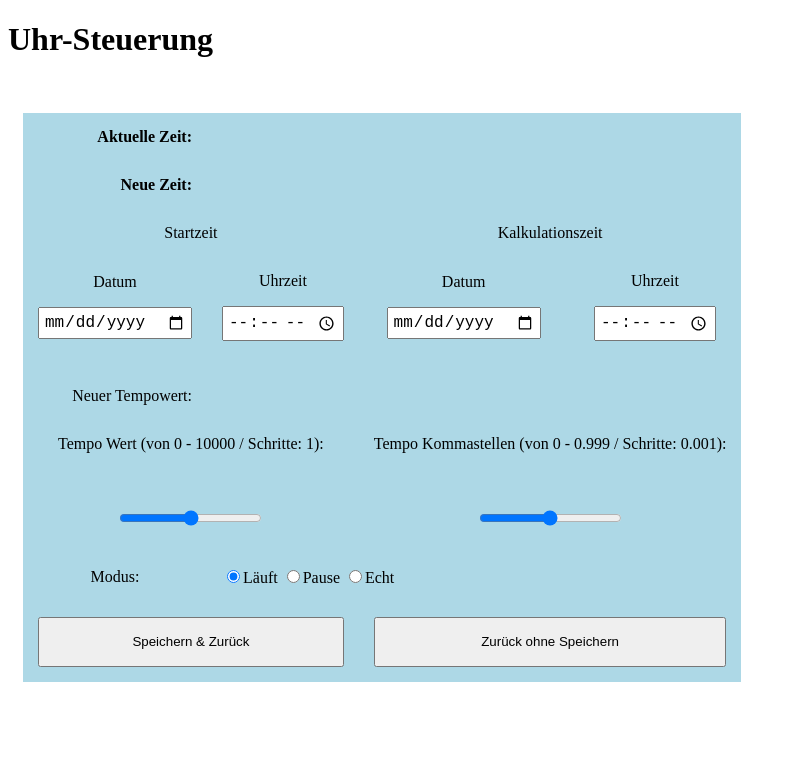
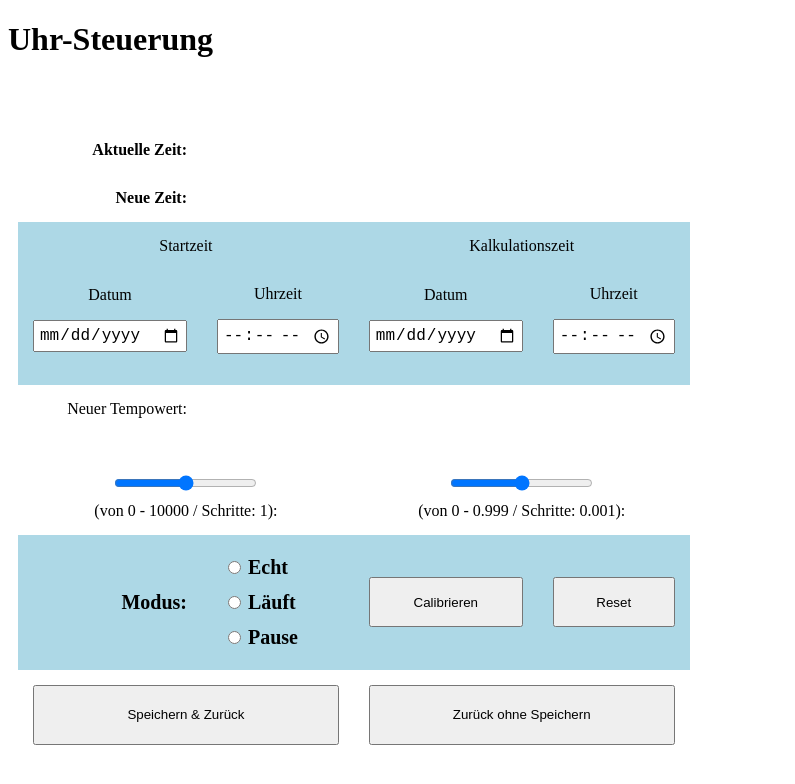
Before and after one commit to doku2525/Brainblaster, a Flask app: template src/views/templates/editor_lernuhr.html in a window 1280 px wide. Shown: the top 784 px of the page, without its empty margins (0-795 px from the left). Run offline with Flask 3, Linux system fonts and the light colour scheme; the template is opened without the code that fills it, so the values that code supplies are empty.

Commit message:
Das Problem mit Modus vorerst geloest. Bin dabei, das Problem mit Update nach reset() und calibrate() zu loesen. Alle Tests OK!

```diff
--- a/main.py
+++ b/main.py
@@ -1,5 +1,5 @@
 import time
-import json
+# import json
 
 from src.classes.lernuhr import Lernuhr
 from src.classes.vokabeltrainercontroller import VokabeltrainerController
@@ -7,6 +7,7 @@ from src.classes.vokabeltrainermodell import VokabeltrainerModell
 from src.repositories.vokabelkarten_repository import InMemoryVokabelkartenRepository, JSONDateiformatVokabelkarte
 from src.repositories.vokabelbox_repository import InMemeoryVokabelboxRepository, JSONDateiformatVokabelbox
 from src.views.flaskview import FlaskView
+import src.utils.utils_io as u_io
 
 
 def main() -> None:
@@ -20,7 +21,8 @@ if __name__ == "__main__":
                                                       speicher_methode=JSONDateiformatVokabelkarte),
         vokabelboxen=InMemeoryVokabelboxRepository(dateiname='daten/data/vokabelboxen.JSON',
                                                    speicher_methode=JSONDateiformatVokabelbox))
-    uhr = Lernuhr.lade_aus_jsondatei("daten/data/uhrzeit.json")
+    uhr = Lernuhr.from_iso_dict(u_io.lese_aus_jsondatei("daten/data/uhrzeit.json"))
+    # Lernuhr.lade_aus_jsondatei("daten/data/uhrzeit.json")
 
     flask_html_view = FlaskView()
     flask_html_view.start_server()
--- a/src/views/flaskview.py
+++ b/src/views/flaskview.py
@@ -3,7 +3,7 @@ from flask import Flask, jsonify, render_template, request, redirect, url_for
 import inspect
 from threading import Thread
 import time
-
+import json
 
 # Dictionary mit den Zustaenden, die eigene Routen haben.
 # TODO Wird noch nicht benutzt
@@ -74,7 +74,8 @@ class FlaskView:
                                    start_zeit_uhrzeit=self.data['neue_uhr']['start_zeit'][11:-7],
                                    tempo_wert=int(self.data['neue_uhr']['tempo'] // 1),
                                    tempo_kommastellen=round(self.data['neue_uhr']['tempo'] % 1, 3),
-                                   neue_uhr=self.data['neue_uhr'])
+                                   modus=self.data['neue_uhr']['modus'],
+                                   neue_uhr=jsonify(self.data['neue_uhr']))
 
         @self.app.route('/kommando/<cmd>')
         def antwort(cmd):
@@ -93,8 +94,7 @@ class FlaskView:
             print(f" {self.data['aktuelle_uhrzeit']} ")
             return jsonify({'aktuelle_uhrzeit': self.data['aktuelle_uhrzeit'][:-7],
                             'neue_uhrzeit': self.data['neue_uhrzeit'][:-7],
-                            'neue_uhr': f"{self.data['neue_uhr']}"}
-                           )
+                            'neue_uhr': self.data['neue_uhr']})
 
         @self.app.route('/kommando_konsole/<cmd>')
         def kommando_konsole(cmd):
--- a/src/views/templates/editor_lernuhr.html
+++ b/src/views/templates/editor_lernuhr.html
@@ -8,12 +8,12 @@ table {
   /* width: 75%; */
   border-collapse: separate;
   border-spacing: 0; /* Entfernt zusätzlichen Abstand zwischen Zellen */
-  padding: 15px;
+  padding: 10px;
 }
-tr {
+tr.kalk_start_row {
   background-color: lightblue;
   border-bottom: 2px solid white;
-  padding: 25px; /* Passt den inneren Abstand an */
+  padding: 5px; /* Passt den inneren Abstand an */
 }
 td {
   border: none;
@@ -31,9 +31,13 @@ input[type="time"] {
 input[type="range"] {
   padding: 7px;
 }
+.optionen_button {
+    width: 100%;
+    height: 50px;
+}
 td button {
     width: 100%;
-    height: 50px;
+    height: 60px;
 }
 .laufende_zeit {
     font-size: 32px;
@@ -45,11 +49,22 @@ td button {
     text-align: right;
     font-weight: bold;
 }
+.modis {
+    padding: 6px;
+}
+.modi_namen {
+    /* color: blue; */
+    font-size: 20px;
+    text-align: left;
+    font-weight: bold;
+}
+
 </style>
 </head>
 <body>
     <h1>Uhr-Steuerung</h1>
     <div class="menue" id="neue_uhr">{{neue_uhr}}</div><br>
+    <div class="menue" id="testausgabe"></div><br>
     <table>
         <tr class="laufende_zeit">
             <td class="label_laufende_zeit"><label class="label_laufende_zeit">Aktuelle Zeit:</label></td>
@@ -61,67 +76,79 @@ td button {
             <td class="laufende_zeit" colspan="3">
                 <label class="laufende_zeit" id="neue_uhrzeit">{{neue_uhrzeit}}</label></td>
         </tr>
-        <tr>
+        <tr class="kalk_start_row">
             <td style="text-align: center;" colspan="2"><label>Startzeit</label></td>
             <td style="text-align: center;" colspan="2"><label>Kalkulationszeit</label></td>
         </tr>
-        <tr>
+        <tr class="kalk_start_row">
             <td style="text-align: center;"><label>Datum</label>
                 <p>
                     <input type="date" id="date_start_zeit_datum"
-                       name="date_start_zeit_datum" value={{ start_zeit_datum }}>
+                       name="date_start_zeit_datum" value="">
                 </p>
             </td>
             <td style="text-align: center;"><label>Uhrzeit</label>
                 <p>
                     <input type="time" id="time_start_zeit_uhrzeit"
-                       name="time_start_zeit_uhrzeit" value={{ start_zeit_uhrzeit }}>
+                       name="time_start_zeit_uhrzeit" value="">
                 </p>
             </td>
             <td style="text-align: center;"><label>Datum</label>
                 <p>
                     <input type="date" id="date_kalkulations_zeit_datum"
-                       name="date_kalkulations_zeit_datum" value={{ kalkulations_zeit_datum }}>
+                       name="date_kalkulations_zeit_datum" value="">
                 </p>
             </td>
             <td style="text-align: center;"><label>Uhrzeit</label>
                 <p>
                     <input type="time" id="time_kalkulations_zeit_uhrzeit"
-                       name="time_kalkulations_zeit_uhrzeit" value={{ kalkulations_zeit_uhrzeit }}>
+                       name="time_kalkulations_zeit_uhrzeit" value="">
                 </p>
             </td>
         <tr>
             <td><label>Neuer Tempowert:</label></td>
-            <td colspan="3" style="text-align: center; font-size: 20px;">
-                <label id="neuer_tempo_wert">{{ tempo_wert + tempo_kommastellen }}</label>
+            <td colspan="3" style="text-align: left; font-size: 20px;">
+                <label id="neuer_tempo_wert"></label>
             </td>
         </tr>
         <tr>
             <td colspan="2" style="text-align: center;">
-                <label for="tempo_wert">Tempo Wert (von 0 - 10000 / Schritte: 1):</label></td>
+                <label id="tempo_wert_value"></label><br>
+                <input type="range"
+                       id="tempo_wert" name="tempo_wert" min="0" max="10000" step="1" value=""><br>
+                <label for="tempo_wert">(von 0 - 10000 / Schritte: 1):</label>
+            </td>
             <td colspan="2" style="text-align: center;">
-                <label for="tempo_kommastellen">Tempo Kommastellen (von 0 - 0.999 / Schritte: 0.001):</label></td>
+                <label id="tempo_kommastellen_value"></label><br>
+                <input type="range" id="tempo_kommastellen" name="tempo_kommastellen"
+                       min="0" max="0.999" step="0.001" value=""><br>
+                <label for="tempo_kommastellen">(von 0 - 0.999 / Schritte: 0.001):</label>
+            </td>
+        </tr>
+        <tr class="kalk_start_row">
+            <td style="text-align: right;"><label class="modi_namen">Modus:</label></td>
+            <td style="text-align: left;">
+                <div class="modis">
+                    <input type="radio" id="modus_echt_button" name="modus" value="ze">
+                    <label class="modi_namen" id="modus_label_echt">Echt</label>
+                </div>
+                <div class="modis">
+                    <input type="radio" id="modus_laeuft_button" name="modus" value="zl">
+                    <label class="modi_namen" id="modus_label_laeuft">Läuft</label>
+                </div>
+                <div class="modis">
+                    <input type="radio" id="modus_pause_button" name="modus" value="zp">
+                    <label class="modi_namen" id="modus_label_pause">Pause</label>
+                </div>
+            </td>
+            <td>
+                <button class="optionen_button" type="button" onclick="calibriereLernuhr()">Calibrieren</button>
+            </td>
+            <td>
+                <button class="optionen_button" type="button" onclick="resetLernuhr()">Reset</button>
+            </td>
 
         </tr>
-        <tr>
-            <td colspan="2" style="text-align: center;">
-                <label id="tempo_wert_value">{{ tempo_wert }}</label><br>
-                <input type="range"
-                       id="tempo_wert" name="tempo_wert" min="0" max="10000" step="1" value={{ tempo_wert }}>
-            </td>
-            <td colspan="2" style="text-align: center;">
-                <label id="tempo_kommastellen_value">{{ tempo_kommastellen }}</label><br>
-                <input type="range"
-                       id="tempo_kommastellen" name="tempo_kommastellen" min="0" max="0.999" step="0.001" value={{ tempo_kommastellen }}>
-            </td>
-        </tr>
-        <tr>
-            <td style="text-align: center;"><label>Modus:</label></td>
-            <td colspan="3" style="text-align: left;">
-                <input type="radio" name="modus" value="LAEUFT" checked>Läuft
-                <input type="radio" name="modus" value="PAUSE">Pause
-                <input type="radio" name="modus" value="ECHT">Echt
-            </td></tr>
         <tr>
             <td colspan="2" style="text-align: center">
                 <button type="button" onclick="speicherLernuhr()">Speichern & Zurück</button></td>
@@ -148,6 +175,34 @@ td button {
                 });
         }
 
+        // Ermittle den ausgewaehlten Radiobutton der Modus-Buttons und liefer den in value gespeicherten Wert
+        function getCheckedRadioButtonValue() {
+            // Hole alle Radiobuttons mit dem Namen "modus"
+            const radioButtons = document.getElementsByName("modus");
+
+            // Iteriere über alle Radiobuttons
+            for (let i = 0; i < radioButtons.length; i++) {
+                if (radioButtons[i].checked) {
+                    // Wenn der Button ausgewählt ist, gib seinen Wert zurück und Disable unmoegliche Optionen.
+                    if (radioButtons[i].id === 'modus_pause_button') {
+                        document.getElementById('modus_echt_button').disabled = true;
+                        document.getElementById('modus_label_echt').style.textDecoration = "line-through";}
+                    if (radioButtons[i].id === 'modus_echt_button') {
+                        document.getElementById('modus_pause_button').disabled = true;
+                        document.getElementById('modus_label_pause').style.textDecoration = "line-through";}
+                    if (radioButtons[i].id === 'modus_laeuft_button') {
+                        document.getElementById('modus_pause_button').disabled = false;
+                        document.getElementById('modus_label_pause').style.textDecoration = "none";
+                        document.getElementById('modus_echt_button').disabled = false;
+                        document.getElementById('modus_label_echt').style.textDecoration = "none";}
+                    return radioButtons[i].value;
+                }
+            }
+
+            // Wenn kein Button ausgewählt ist, gib einen Standardwert oder null zurück
+            return null; // Oder einen anderen Standardwert
+        }
+
         // Die Funktionen zum Bauen der Kommandos fuer den Listener
         // Fuer kalkulations_zeit und start_zeit
         function cmd_build_zeit(feldId, parameter) {
@@ -157,6 +212,7 @@ td button {
             console.log('Kommando gebaut: ', cmd);
             return cmd
         }
+
         // Fuer tempo
         function cmd_build_tempo() {
             const wert = document.getElementById('tempo_wert').value;
@@ -168,6 +224,13 @@ td button {
             const neuerWert = Number(wert) + Number(kommastellen);
             document.getElementById('neuer_tempo_wert').textContent = neuerWert;
             const cmd = `/kommando/ct${neuerWert}`;
+            console.log('Kommando gebaut: ', cmd);
+            return cmd
+        }
+
+        function cmd_build_modus() {
+            const wert = getCheckedRadioButtonValue()
+            const cmd = `/kommando/c${wert}`;
             console.log('Kommando gebaut: ', cmd);
             return cmd
         }
@@ -191,6 +254,19 @@ td button {
         document.getElementById('tempo_kommastellen').addEventListener('change', () => {
             const cmd = cmd_build_tempo();
             sende_kommando(cmd)});
+        document.getElementById('modus_echt_button').addEventListener('change', () => {
+            const cmd = cmd_build_modus();
+            sende_kommando(cmd)});
+        document.getElementById('modus_laeuft_button').addEventListener('change', () => {
+            const cmd = cmd_build_modus();
+            sende_kommando('/kommando/cpe');
+            // Wenn der Timeout zu kurz ist, wird das Kommando vom Server nicht verarbeitet
+            setTimeout(function() {sende_kommando(cmd)}, 200);});
+        document.getElementById('modus_pause_button').addEventListener('change', () => {
+            const cmd = cmd_build_modus();
+            sende_kommando('/kommando/cpb');
+            // Wenn der Timeout zu kurz ist, wird das Kommando vom Server nicht verarbeitet
+            setTimeout(function() {sende_kommando(cmd);}, 200)});
 
 
         // JavaScript-Code zur dynamischen Anpassung der Benutzeroberfläche
@@ -200,7 +276,12 @@ td button {
                 .then(data => {
                     document.getElementById('aktuelle_uhrzeit').textContent = data.aktuelle_uhrzeit;
                     document.getElementById('neue_uhrzeit').textContent = data.neue_uhrzeit;
-                    document.getElementById('neue_uhr').textContent = data.neue_uhr;
+                    document.getElementById('neue_uhr').textContent = JSON.stringify(data.neue_uhr);
+                    console.log('data =', data);
+                    console.log('data.neue_uhr =', data.neue_uhr);
+                    document.getElementById('testausgabe').textContent = data.neue_uhr.kalkulations_zeit;
+                    console.log('data =', data);
+                    console.log('data.neue_uhr =', data.neue_uhr);
                 })
                 .catch(error => {
                     console.error('Fehler beim Abrufen der Uhrzeit:', error);
@@ -210,6 +291,38 @@ td button {
         // Funktionen fuer die beiden Buttons
         function speicherLernuhr() { window.location.href = '/index?lernuhr=mit_speichern';}
         function verwerfeLernuhr() { window.location.href = '/index?lernuhr=ohne_speichern';}
+        function calibriereLernuhr() { sende_kommando('/kommando/cc');}
+        function resetLernuhr() { sende_kommando('/kommando/cr');}
+
+        // Markiere aktuellen Radiobutton beim Laden der Seite
+        function setRadioByData(data) {
+            // Hole das Element mit der passenden ID
+            const radio = document.getElementById('modus_' + data.toLowerCase() + '_button');
+
+            // Überprüfe, ob das Element gefunden wurde
+            if (radio) {
+                // Setze den Radiobutton als ausgewählt
+                radio.checked = true;
+                // Disable unmoegliche Kombinationen
+                const dummy = getCheckedRadioButtonValue()
+
+            } else {
+                console.error('Kein Radiobutton mit der ID gefunden:', 'modus-' + data.toLowerCase() + '-button');
+            }
+        }
+
+        var aktuellerModus = '{{ modus }}';
+        setRadioByData(aktuellerModus);
+        // Setze Werte der Felder
+        document.getElementById('tempo_wert').value = '{{ tempo_wert }}';
+        document.getElementById('tempo_kommastellen').value = '{{ tempo_kommastellen }}';
+        document.getElementById('tempo_wert_value').textContent = '{{ tempo_wert }}';
+        document.getElementById('tempo_kommastellen_value').textContent = '{{ tempo_wert }}';
+        document.getElementById('neuer_tempo_wert').textContent = '{{ tempo_wert + tempo_kommastellen }}';
+        document.getElementById('date_kalkulations_zeit_datum').value = '{{ kalkulations_zeit_datum }}';
+        document.getElementById('time_kalkulations_zeit_uhrzeit').value = '{{ kalkulations_zeit_uhrzeit }}';
+        document.getElementById('date_start_zeit_datum').value = '{{ start_zeit_datum }}';
+        document.getElementById('time_start_zeit_uhrzeit').value = '{{ start_zeit_uhrzeit }}';
         // Daten alle 0.5 Sekunden abrufen
         setInterval(fetchUhrzeit, 1000);
 
```
